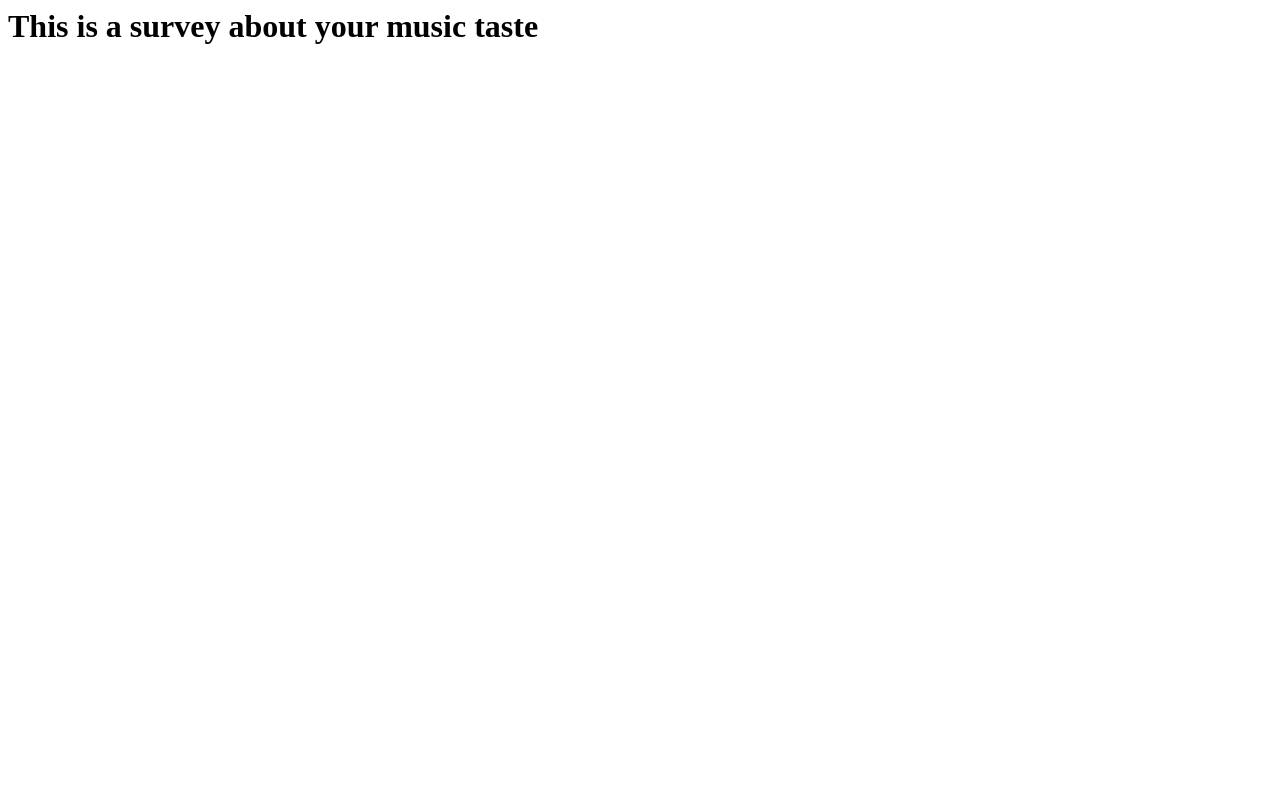
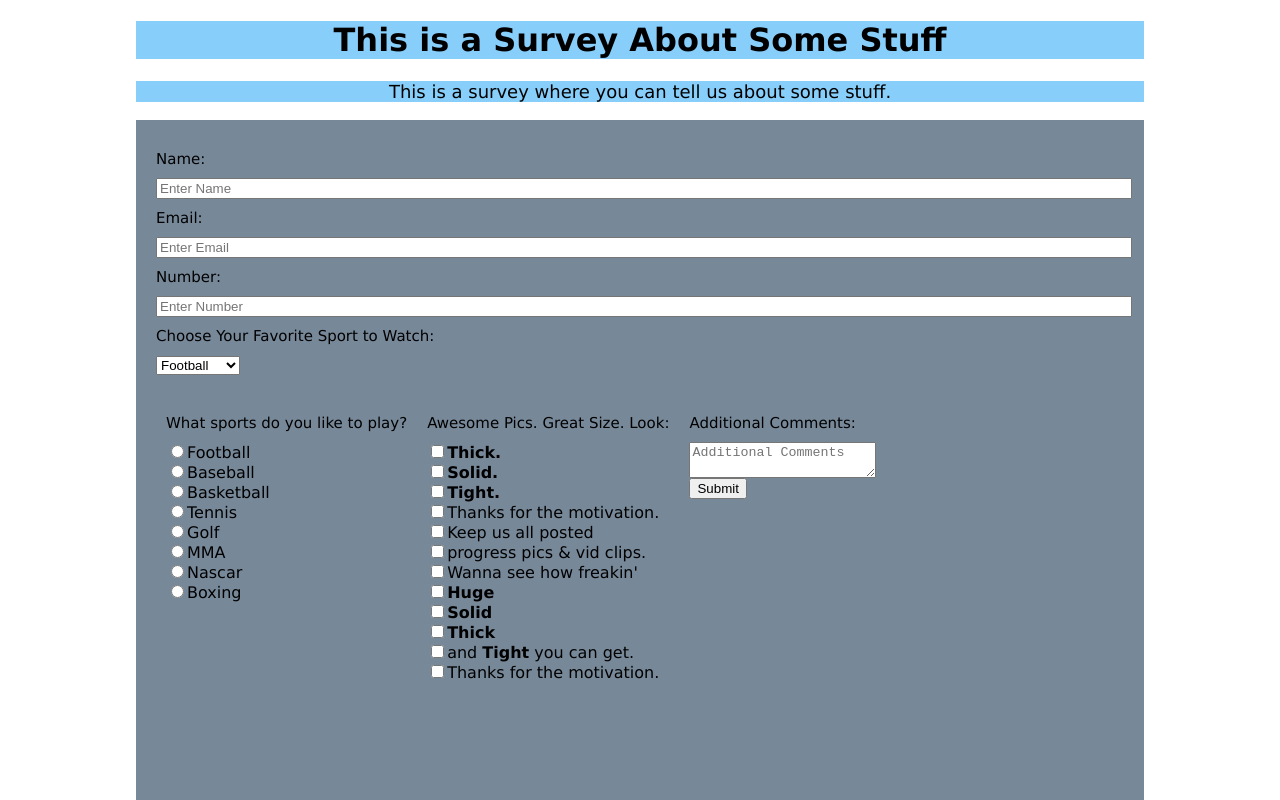
Before and after one commit to mklrlnd424/Survey-Form, a plain HTML site: page index.html in a window 1280 px wide. Shown: the top 800 px of the page. Drawn offline with Linux system fonts and the light colour scheme.

Commit message:
Update README with working URL & Built Survey Form

```diff
--- a/index.html
+++ b/index.html
@@ -1,5 +1,125 @@
-<html>
-<h1 id="title">This is a survey about your music taste</h1>
+<!DOCTYPE html>
+<html lang="en">
+<head>
+<style>
+h1 {
+    text-align: center;
+    background-color: #87CEFA;
 
+}
+
+p {
+    text-align: center;
+    font-size: 18px;
+    background-color: #87CEFA;
+}
+body {
+    font-family: Verdana;
+    padding: 0% 10% 0% 10%;
+
+}
+label {
+    font-size: 15px;
+    display: block;
+    padding-bottom: 10px;
+    padding-top: 10px;
+}
+
+form {
+    background-color: #778899;
+    padding: 20px 20px 80% 20px;
+}
+
+#button_area {
+    float: left;
+    padding: 10px;
+
+}
+textarea {
+    display: block;
+    width: 100%;
+}
+input[type=text] {
+    width:100%;
+}
+input[type=email] {
+    width:100%;
+}
+input[type=number] {
+    width:100%;
+}
+</style>
+</head>
+
+<body>
+
+<h1 id="title">This is a Survey About Some Stuff</h1>
+
+<p id="description">This is a survey where you can tell us about some stuff.</p>
+
+<form id="survey-form">
+
+    <label id="name-label">Name:</label>
+        <input type="text" name="name" id="name" placeholder="Enter Name" required>
+    <label id="email-label">Email:</label>
+        <input type="email" name="email" id="email" placeholder="Enter Email" required>
+    <label id="number-label">Number:</label>
+        <input type="number" name="number" id="number" min=1 max=10000000000 placeholder="Enter Number" required>
+    <br>
+
+    <div id="button area">
+        <label id="sport_type" for="sports">Choose Your Favorite Sport to Watch:</label>
+
+        <select name="sports" id="dropdown">
+            <option value="football">Football</option>
+            <option value="baseball">Baseball</option>
+            <option value="basketball">Basketball</option>
+            <option value="tennis">Tennis</option>
+            <option value="golf">Golf</option>
+            <option value="mma">MMA</option>
+            <option value="nascar">Nascar</option>
+            <option value="boxing">Boxing</option>
+        </select><br>
+    <br>
+    </div>
+
+    <div id="button_area">
+        <label id="sports2play">What sports do you like to play?</label>
+        <input type="radio" name="sports_play" value="football">Football<br>
+        <input type="radio" name="sports_play" value="baseball">Baseball<br>
+        <input type="radio" name="sports_play" value="basketball">Basketball<br>
+        <input type="radio" name="sports_play" value="tennis">Tennis<br>
+        <input type="radio" name="sports_play" value="golf">Golf<br>
+        <input type="radio" name="sports_play" value="mma">MMA<br>
+        <input type="radio" name="sports_play" value="nascar">Nascar<br>
+        <input type="radio" name="sports_play" value="boxing">Boxing<br>
+    </div>
+
+    <div id="button_area">
+    <label for="bodytype">Awesome Pics. Great Size. Look:</label>
+        <input type="checkbox" name="body_type1" value="thick"><strong>Thick.</strong><br>
+        <input type="checkbox" name="body_type2" value="solid"><strong>Solid.</strong><br>
+        <input type="checkbox" name="body_type3" value="tight"><strong>Tight.</strong><br>
+        <input type="checkbox" name="body_type4" value="thanks">Thanks for the motivation.<br>
+        <input type="checkbox" name="body_type5" value="progress">Keep us all posted<br>
+        <input type="checkbox" name="body_type6" value="pics_and_vids">progress pics & vid clips.<br>
+        <input type="checkbox" name="body_type7" value="freakin">Wanna see how freakin'<br>
+        <input type="checkbox" name="body_type8" value="huge"><strong>Huge</strong><br>
+        <input type="checkbox" name="body_type9" value="solid2"><strong>Solid</strong><br>
+        <input type="checkbox" name="body_type10" value="thick2"><strong>Thick</strong><br>
+        <input type="checkbox" name="body_type11" value="tight2">and <strong>Tight</strong> you can get.<br>
+        <input type="checkbox" name="body_type12" value="thx">Thanks for the motivation.
+    </div>
+
+    <div id="button_area">
+        <label id="additional_comments_label">Additional Comments:</label>
+        <textarea placeholder="Additional Comments"></textarea>
+        <input type="submit" id="submit">
+    </div>
+
+</form>
+<script type="text/javascript" src="https://cdn.freecodecamp.org/testable-projects-fcc/v1/bundle.js"></script>
+
+</body>
 
 </html>
```
Also changed, not shown: 2 other files.
